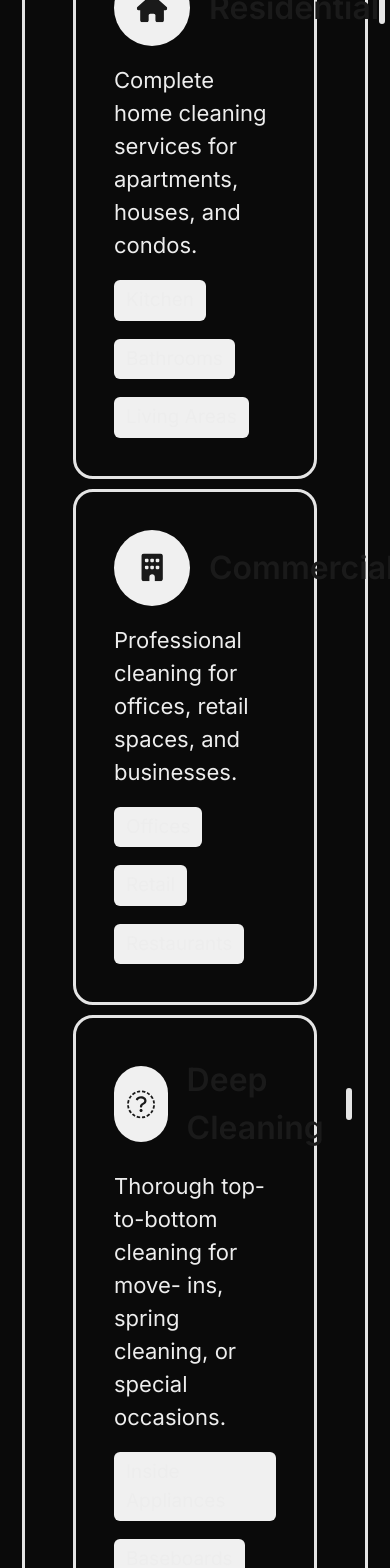
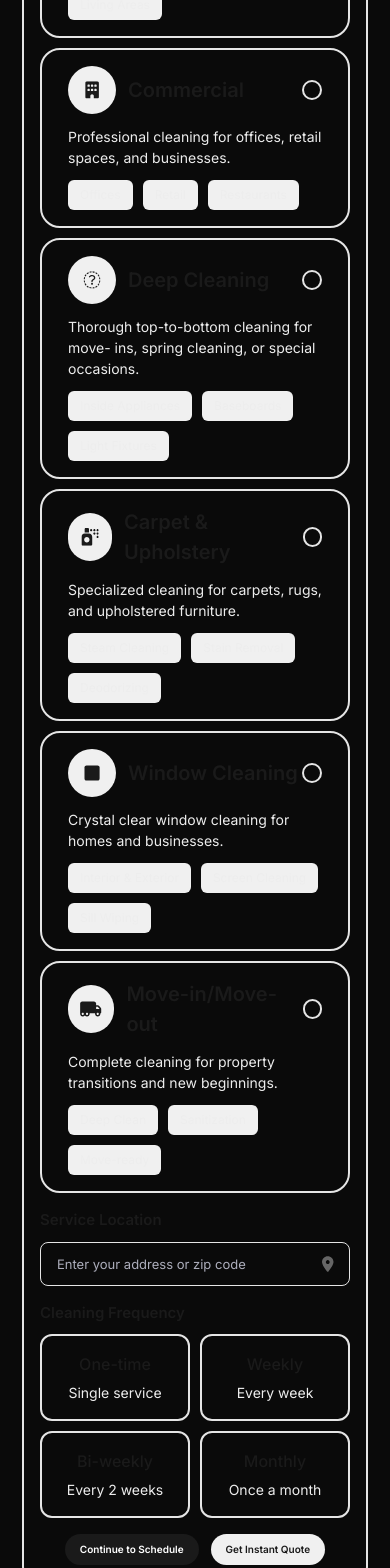
Before and after one commit to nitinmandloi26/FormZ, a Next.js app: page /services in a window 390 px wide. Shown: the part 400-1968 px from the top of the page. Built offline with nearby package versions, Linux system fonts and the light colour scheme.

Commit message:
responsive

```diff
--- a/package.json
+++ b/package.json
@@ -10,8 +10,10 @@
   },
   "dependencies": {
     "clsx": "^2.1.1",
+    "date-fns": "^4.1.0",
     "next": "15.5.3",
     "react": "19.1.0",
+    "react-calendar": "^6.0.0",
     "react-dom": "19.1.0",
     "tailwind-merge": "^3.3.1",
     "tailwind-variants": "^3.1.1"
--- a/src/components/booking-slots.js
+++ b/src/components/booking-slots.js
@@ -3,6 +3,9 @@
 import {useEffect, useState } from "react";
 import { useRouter } from "next/navigation";
 import { Loader } from "./ui";
+import Calendar from "react-calendar";
+import 'react-calendar/dist/Calendar.css';
+
 
 const BookingSlotsPage = () => {
    const router = useRouter();
@@ -26,6 +29,7 @@ const BookingSlotsPage = () => {
 
    return (
     <div className="">
+        <Calendar  />
         <pre>{JSON.stringify(serviceResults, null, 2)}</pre>
     </div>
    );
--- a/src/components/services.js
+++ b/src/components/services.js
@@ -61,21 +61,18 @@ const ServicesPage = ({ hero, services, fields,errorMsg}) => {
     }
   }
 
-
-
-
   return (
     <div className="w-full py-6 md:py-15 justify-center items-center">
       <div className="max-w-[1332px] mx-auto px-5.5 md:px-4">
         {/* Hero Section */}
-        <div className="text-center mb-12">
-          <Heading level={1} className={`max-w-[258px] md:max-w-[600px] mb-5 mx-auto`}>{hero.heading}</Heading>
-          <Content className={`max-w-[290px] md:max-w-[830px] mb-1.5 mx-auto md:mb-0`}>{hero.content}</Content>
+        <div className="text-center mb-6 md:mb-12">
+          <Heading level={1} className={`mb-3 md:mb-5`}>{hero.heading}</Heading>
+          <Content className={`max-w-[325px] md:max-w-[830px] mb-1.5 mx-auto md:mb-0`}>{hero.content}</Content>
         </div>
 
         {/* Services Grid */}
-        <div className="border-3 border-[#E5E5E5] rounded-[20px] px-12 py-12">
-          <div className="mb-10">
+        <div className="border-2 md:border-3 border-[#E5E5E5] rounded-[20px] px-4 py-5 md:px-12 md:py-12">
+          <div className="mb-4 md:mb-10">
              <div className="w-full grid grid-cols-1 md:grid-cols-2 gap-2.5 md:gap-9.5">
             {services.map((service, index) => {
               const isActive = activeService.index === index;
@@ -84,17 +81,17 @@ const ServicesPage = ({ hero, services, fields,errorMsg}) => {
                 <div
                   key={index}
                   onClick={() => handleClick(service, index)}
-                  className={`cursor-pointer border-3 transition-colors rounded-[20px] p-9.5
+                  className={`cursor-pointer border-2 md:border-3 transition-colors rounded-[20px] py-4 px-6.5 md:py-9.5 md:px-9.5
                     ${isActive ? "bg-[#1a1a1a] text-white border-[#1a1a1a]" : "border-[#E5E5E5]"}
                   `}
                 >
-                  <div className="flex flex-col gap-4.5">
+                  <div className="flex flex-col gap-3 md:gap-4.5">
                     {/* Header */}
                     <div className="flex items-center justify-between">
-                      <div className="flex items-center gap-4.75">
-                        <span className="w-19 h-19 rounded-full bg-[#F0F0F0] flex items-center justify-center">
+                      <div className="flex items-center gap-3 md:gap-4.75">
+                        <span className="w-12 h-12 md:w-19 md:h-19 rounded-full bg-[#F0F0F0] flex items-center justify-center">
                           <Image
-                            className="h-[29px] w-auto"
+                            className="h-[18px] md:h-[29px] w-auto"
                             src={service.icon}
                             width={29}
                             height={29}
@@ -102,25 +99,25 @@ const ServicesPage = ({ hero, services, fields,errorMsg}) => {
                           />
                         </span>
                         <h3
-                          className={`text-[32px] font-semibold ${
+                          className={`text-[20px] md:text-[32px] font-semibold ${
                             isActive ? "text-[#fff]" : "text-[#1A1A1A]"
                           }`}
                         >
                           {service.title}
                         </h3>
                       </div>
-                      <span className="w-8 h-8 rounded-full border-3 border-[#E5E5E5]" />
+                      <span className="w-5 h-5 md:w-8 md:h-8 rounded-full border-2 md:border-3 border-[#E5E5E5]" />
                     </div>
 
                     {/* Content */}
-                    <p className="text-[22px]">{service.content}</p>
+                    <p className="text-[14px] md:text-[22px]">{service.content}</p>
 
                     {/* Tags */}
-                    <div className="flex flex-wrap gap-4.5">
+                    <div className="flex flex-wrap gap-2.5 md:gap-4.5">
                       {service.tags.map((tag) => (
                         <span
                           key={tag}
-                          className={`px-3 py-1.5 text-[19px] rounded-[6px] bg-[#F0F0F0] ${
+                          className={`px-3 py-1.5 text-[12px] md:text-[19px] rounded-[6px] bg-[#F0F0F0] ${
                             isActive && "text-[#666666]"
                           }`}
                         >
@@ -139,16 +136,16 @@ const ServicesPage = ({ hero, services, fields,errorMsg}) => {
           </div>
 
           {/* Service Location Input */}
-          <div className="mb-10">
-            <label className="text-[28px] font-semibold text-[#1A1A1A] block mb-6">
+          <div className="mb-4 md:mb-10">
+            <label className="text-[15px] md:text-[28px] font-semibold text-[#1A1A1A] block mb-2.5 md:mb-6">
               {fields.location.label}
             </label>
             <span className="block relative">
                 <input
                     type="text"
                     placeholder={fields.location.placeholder}
-                    className="w-full border-2 border-[#E5E5E5] rounded-[12px] font-normal text-[20px]
-                         placeholder:text-[#ADAEBC] text-[#666666] leading-9 px-6 py-3"
+                    className="w-full border-1 md:border-2 border-[#E5E5E5] rounded-[8px] md:rounded-[12px] font-normal text-[13px] md:text-[20px]
+                         placeholder:text-[#ADAEBC] text-[#666666] leading-6.5 md:leading-9 px-4 md:px-6 py-2 md:py-3"
                     value={location}
                     onChange={(e) => {
                       const value = e.target.value;
@@ -156,27 +153,27 @@ const ServicesPage = ({ hero, services, fields,errorMsg}) => {
                       setErrors((prev) => ({...prev,location:value.trim() ? "" : errorMsg.location}));
                     } }
                 />
-                <Image className="absolute right-7 top-1/2 -translate-y-1/2" src={fields.location.suffix} width={19} height={26} alt="map" />
+                <Image className="absolute right-4 md:right-7 top-1/2 -translate-y-1/2 h-[16px] md:h-[26px] w-auto" src={fields.location.suffix} width={19} height={26} alt="map" />
             </span>
             {errors.location && (
               <Errors>{errors.location}</Errors>
              )}
           </div>
 
-          <div className="mb-10">
-            <label className="text-[28px] font-semibold text-[#1A1A1A] block mb-6">
+          <div className="mb-4 md:mb-10">
+            <label className="text-[15px] md:text-[28px] font-semibold text-[#1A1A1A] block mb-2.5 md:mb-6">
               {fields.frequency.label}
             </label>
-            <div className="grid grid-cols-4 gap-6.5 text-center">
+            <div className="grid grid-cols-2 md:grid-cols-4 gap-2.5 md:gap-6.5 text-center">
               {fields.frequency.options.map((option,index)=>{
                 const isActive = activeFrequency.index === index;
                 return (
-                <div key={index} onClick={()=> handleFrequency(option,index)} className={`cursor-pointer border-3 rounded-[12px] p-7
+                <div key={index} onClick={()=> handleFrequency(option,index)} className={`cursor-pointer border-2 md:border-3 rounded-[12px] p-4 md:p-7
                   ${isActive ? "bg-[#1a1a1a] border-[#1A1A1A] text-[#fff]" : "border-[#E5E5E5]"}`}>
-                  <label className={`cursor-pointerzs block text-[25px] text-[#1A1A1A] font-medium mb-1.5
+                  <label className={`cursor-pointerzs block text-[16px] md:text-[25px] text-[#1A1A1A] font-medium mb-1.5
                     ${isActive ? "text-[#FFFFFF]" : "text-[#1A1A1A]"}
                   `}>{option.label}</label>
-                  <span className="text-[22px] font-normal block">{option.value}</span>
+                  <span className="text-[14px] md:text-[22px] font-normal block">{option.value}</span>
                 </div>
                 );
               })}
@@ -186,7 +183,7 @@ const ServicesPage = ({ hero, services, fields,errorMsg}) => {
              )}
           </div>
 
-          <div className="flex justify-end gap-7.5">
+          <div className="flex justify-center md:justify-end gap-3 md:gap-7.5">
             <Button type="button" onClick={handleShedule}>{fields.buttonShedule}</Button>
             <Button type="button" variant={`lightGray`}>{fields.buttonQuote}</Button>
           </div>
```
Also changed, not shown: public/images/services/div.png (added), 1 other file (tests, documents, lock files or other folders).
